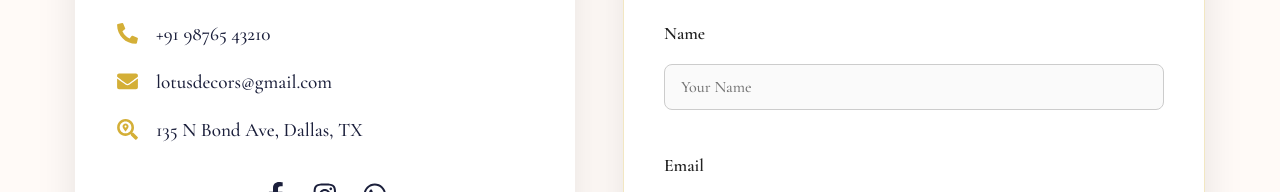
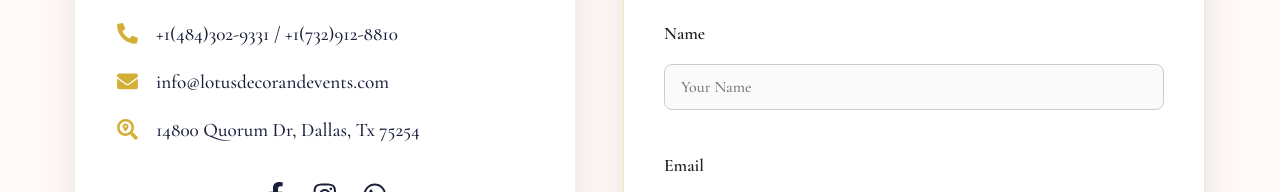
Before and after one commit to lotusdecor/ldecor_frontend, a React (Vite) app: page /contact in a window 1280 px wide. Shown: the part 388-580 px from the top of the page. Built offline with nearby package versions, Linux system fonts and the light colour scheme.

Commit message:
added contact details

```diff
--- a/src/pages/Contact.jsx
+++ b/src/pages/Contact.jsx
@@ -46,9 +46,9 @@ const SOCIAL_LINKS = [
 ];
 
 const CONTACT_INFO = [
-  { icon: <FaPhoneAlt className="icon" />, text: "+91 98765 43210" },
-  { icon: <FaEnvelope className="icon" />, text: "lotusdecors@gmail.com" },
-  { icon: <FaSearchLocation className="icon" />, text: "135 N Bond Ave, Dallas, TX" }
+  { icon: <FaPhoneAlt className="icon" />, text: "+1(484)302-9331 / +1(732)912-8810" },
+  { icon: <FaEnvelope className="icon" />, text: "info@lotusdecorandevents.com" },
+  { icon: <FaSearchLocation className="icon" />, text: "14800 Quorum Dr, Dallas, Tx 75254" }
 ];
 
 const Contact = memo(() => {
```
